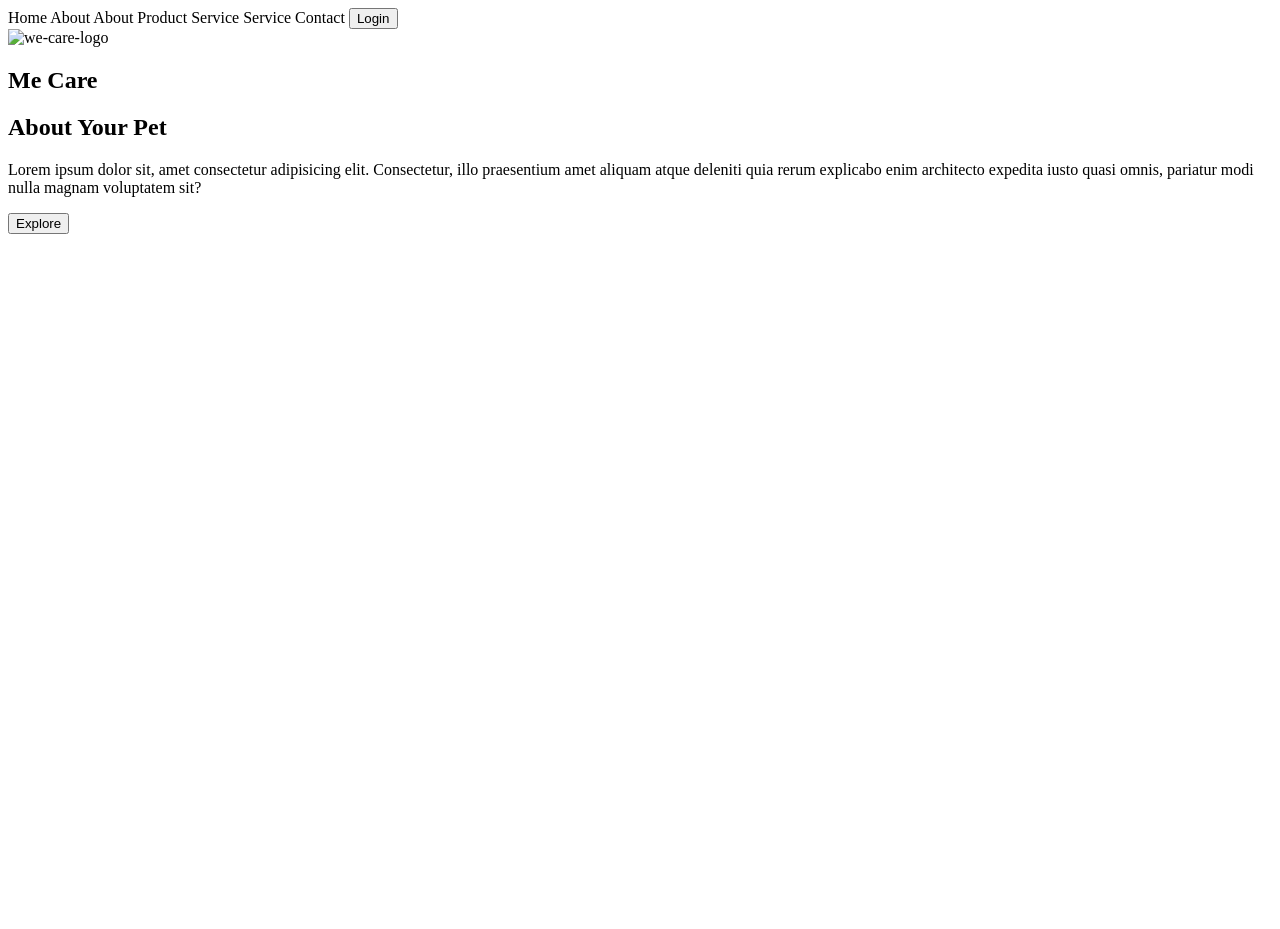
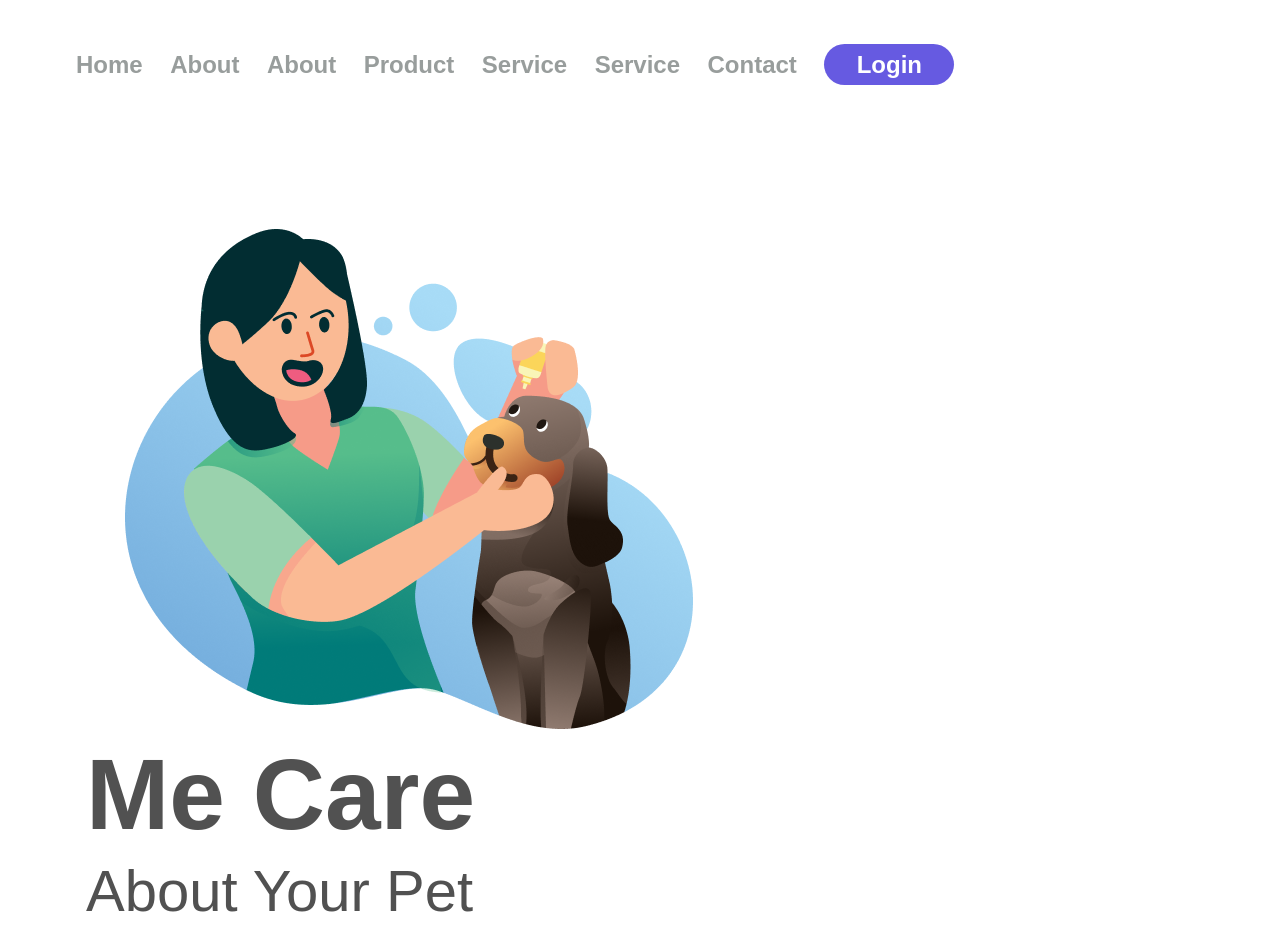
Before and after one commit to MayaraMoreira/Me-Care, a plain HTML site: page index.html in a window 1280 px wide. Shown: the top 929 px of the page. Before the commit the page ends 800 px from the top, so only its background shows below. Drawn offline with Linux system fonts and the light colour scheme; a web font is replaced by a local one.

Commit message:
Alteração de código e img

```diff
--- a/index.html
+++ b/index.html
@@ -4,7 +4,7 @@
     <meta charset="UTF-8">
     <meta http-equiv="X-UA-Compatible" content="IE=edge">
     <meta name="viewport" content="width=device-width, initial-scale=1.0">
-    <link rel="stylesheet" href="./14. Projeto pt 2.css" >
+    <link rel="stylesheet" href="./styles.css" >
     <link rel="preconnect" href="https://fonts.googleapis.com">
     <link rel="preconnect" href="https://fonts.gstatic.com" crossorigin>
     <link href="https: //fonts.googleapis.com/css2?family= Merriweather :ital,wght@1,900 & family= Montserrat:wght@400;500;600;700;900 & display=swap" rel="stylesheet">
@@ -23,7 +23,7 @@
     </header>
 
 <main>
-    <img src="../img/Illustration 2.png" alt="we-care-logo" class="logo-image">
+    <img src="./Me Care.png" alt="we-care-logo" class="logo-image">
 
     <section>
              <h1>Me Care</h1>
```
